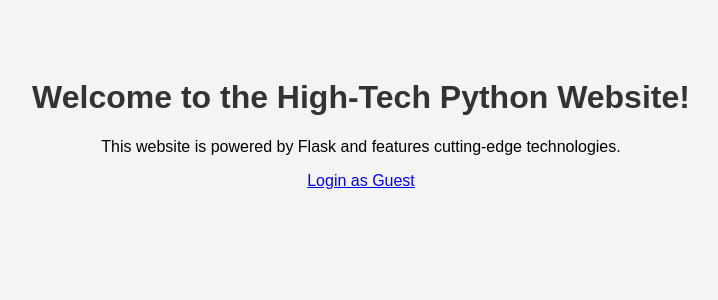
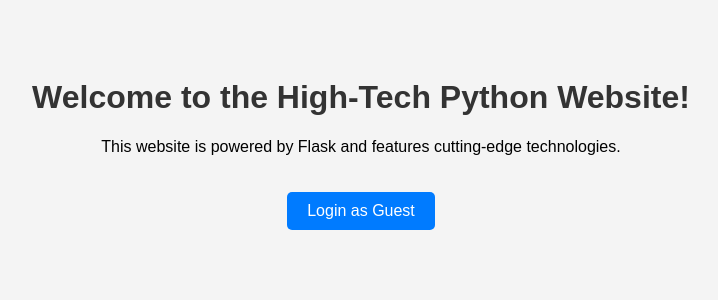
Before and after one commit to Hacker-tech-lang/flask-website, a Flask app: page / in a window 1280 px wide. Shown: the top 300 px of the page, without its empty margins (279-997 px from the left). Run offline with Flask 3, Linux system fonts and the light colour scheme.

Commit message:
Update style.css
Signed-off-by: Hacker-tech-lang <compasivochristianpaul22@gmail.com>

```diff
--- a/static/style.css
+++ b/static/style.css
@@ -7,3 +7,16 @@ body {
 h1 {
     color: #333;
 }
+.button {
+    display: inline-block;
+    padding: 10px 20px;
+    font-size: 16px;
+    color: white;
+    background-color: #007BFF;
+    text-decoration: none;
+    border-radius: 5px;
+    margin-top: 20px;
+}
+.button:hover {
+    background-color: #0056b3;
+}
```
